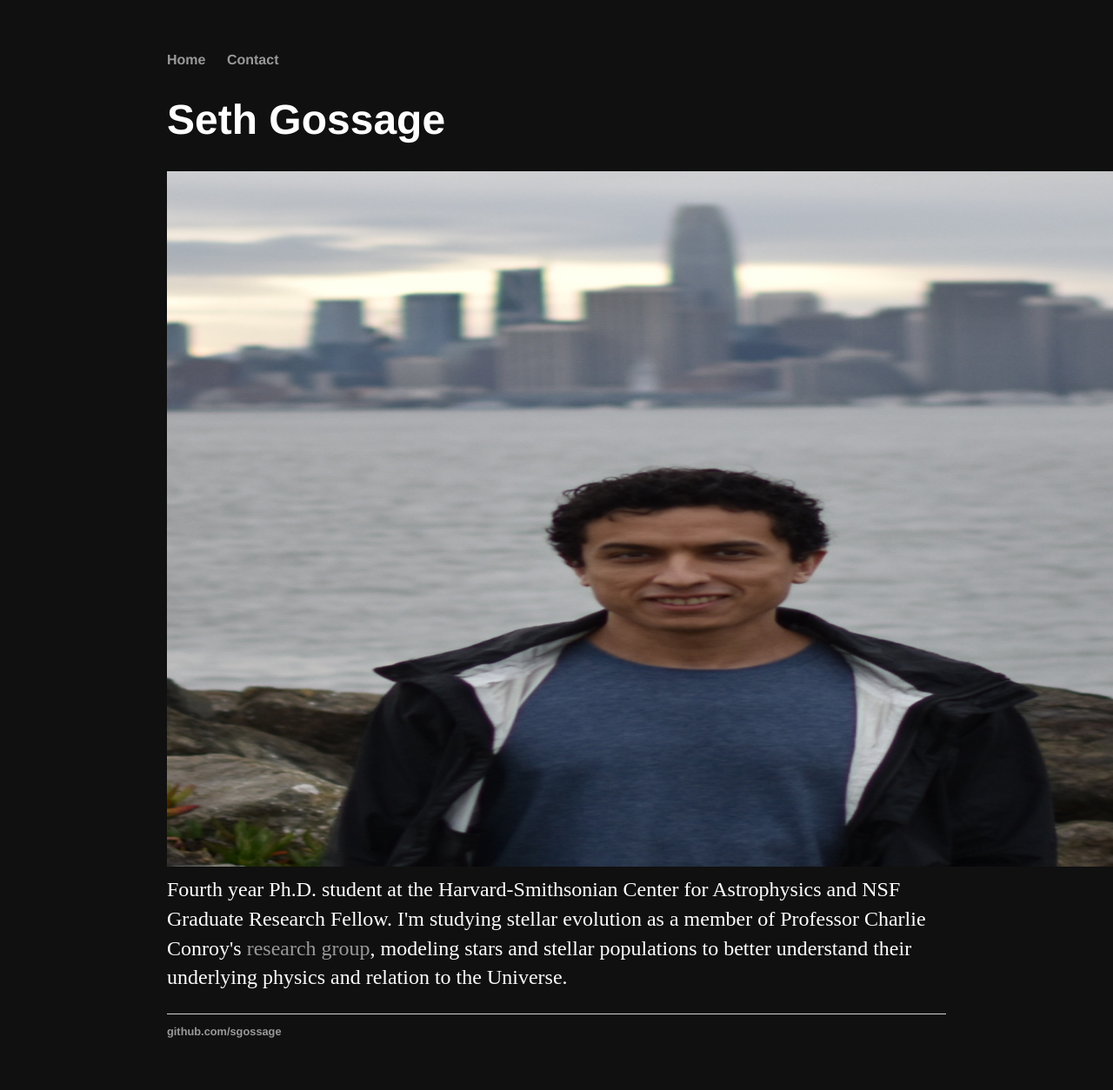
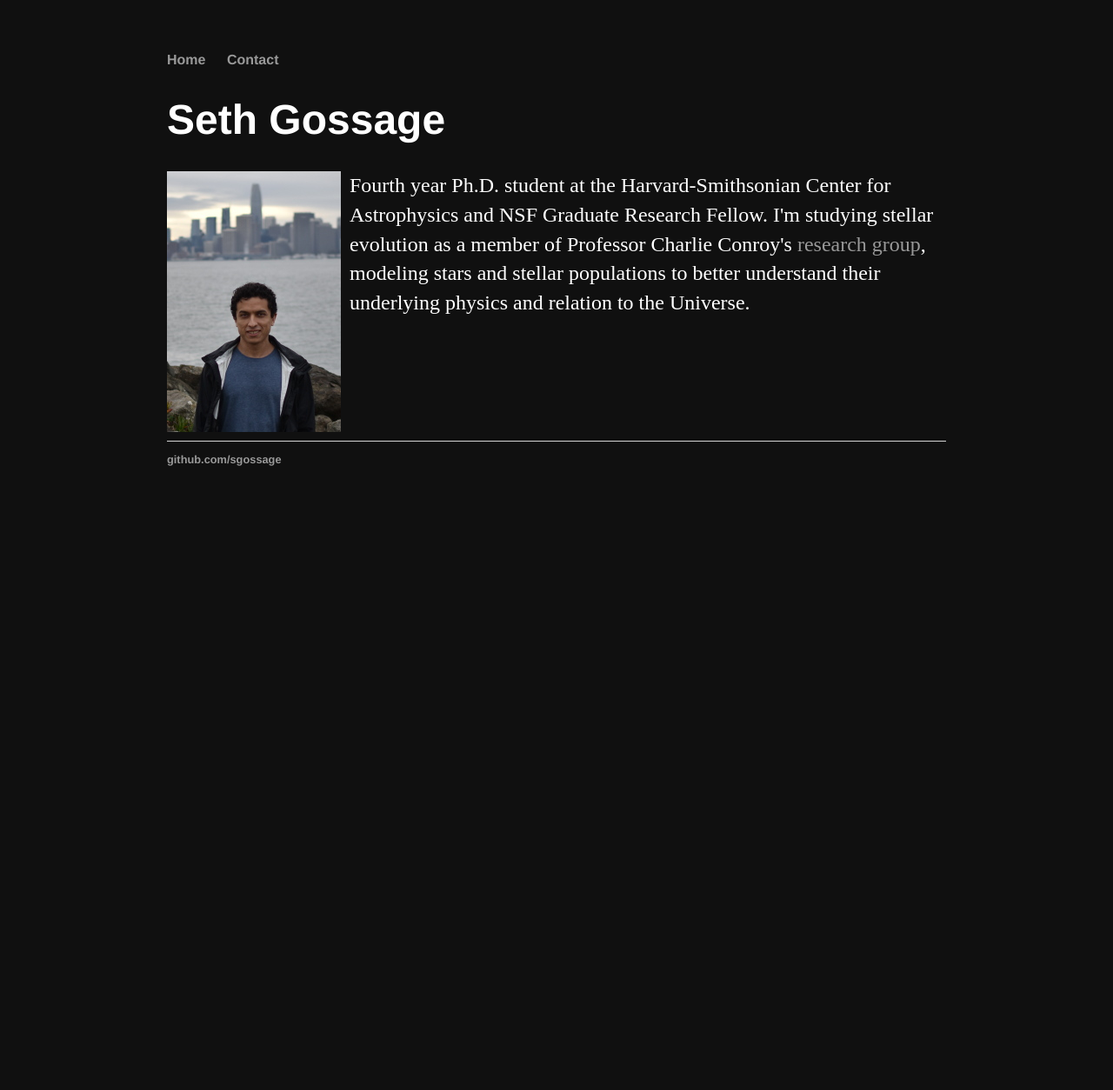
Before and after one commit to sgossage/sgossage.github.io, a Jekyll site: the page built from index.html, in a window 1280 px wide. Shown: the whole page at 87% size. Built offline with Jekyll 4.4.1, drawn with Linux system fonts in a browser that asks for light colours; after the commit the page ends 900 px from its top, so only the background shows below that.

Commit message:
pic update

```diff
--- a/index.html
+++ b/index.html
@@ -4,7 +4,7 @@ title: Seth Gossage
 ---
 <div class="blurb">
 	<h1>Seth Gossage</h1>
-	<img src="/imgs/sef.JPG" height="800", width="1200"/>
+	<img src="/imgs/sef.JPG" width="200", height="300"/>
 	<p>Fourth year Ph.D. student at the Harvard-Smithsonian
 	   Center for Astrophysics and NSF Graduate Research Fellow. I'm
 	   studying stellar evolution as a member of Professor
```
Also changed, not shown: imgs/sef.JPG.
